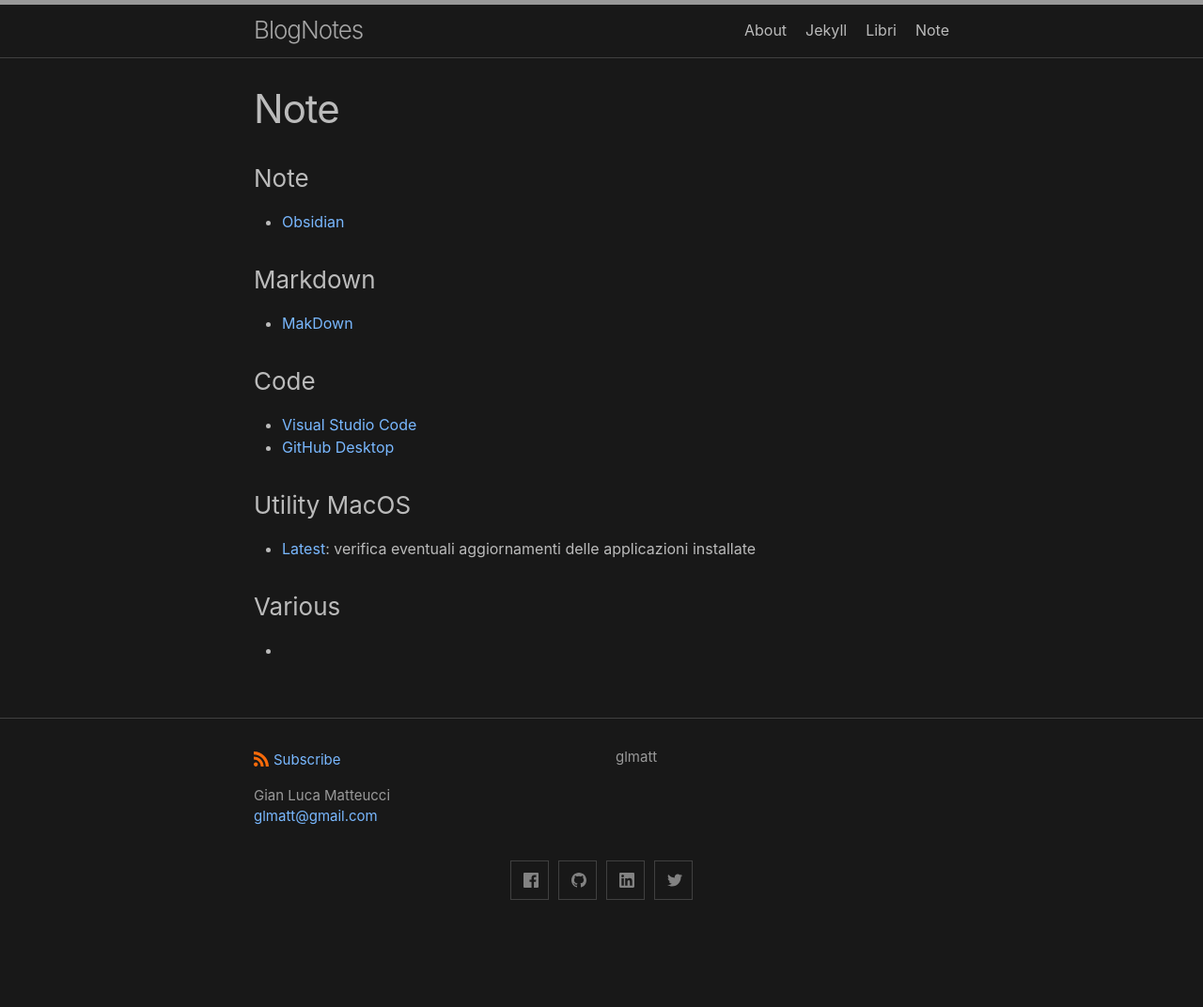
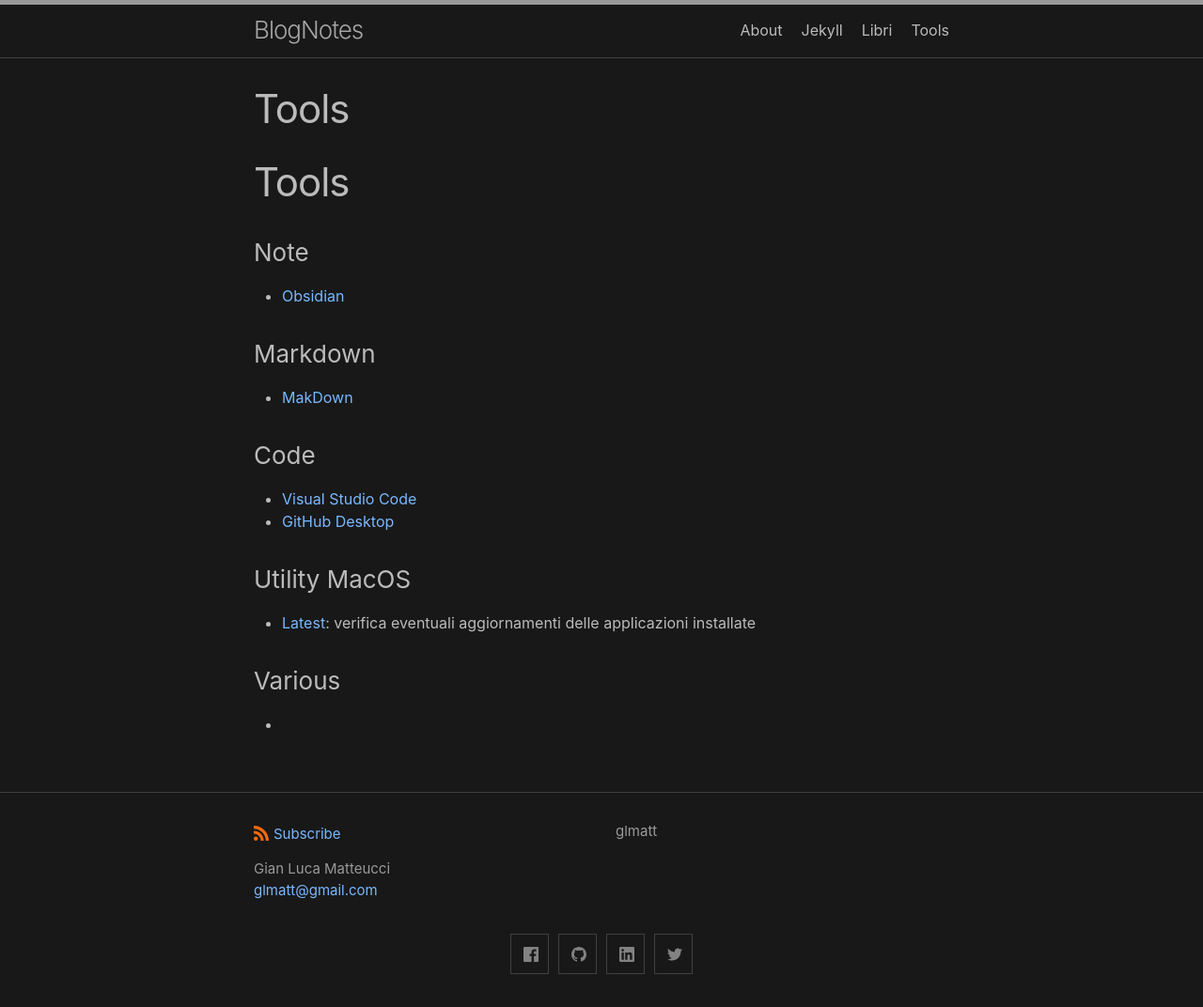
Before and after one commit to glmatt/glmatt.github.io, a Jekyll site: the page built from History.markdown, in a window 1280 px wide. Shown: the whole page at 94% size. Built offline with Jekyll 4.4.1, drawn with Linux system fonts in a browser that asks for light colours; our own code applies the rules of GitHub Pages for plain Markdown files; before the commit the page ends 993 px from its top, so only the background shows below that.

Commit message:
Update History.markdown

```diff
--- a/History.markdown
+++ b/History.markdown
@@ -1,3 +1,5 @@
+# Tools
+
 ### Note
 - [Obsidian](https://obsidian.md/)
 
```
